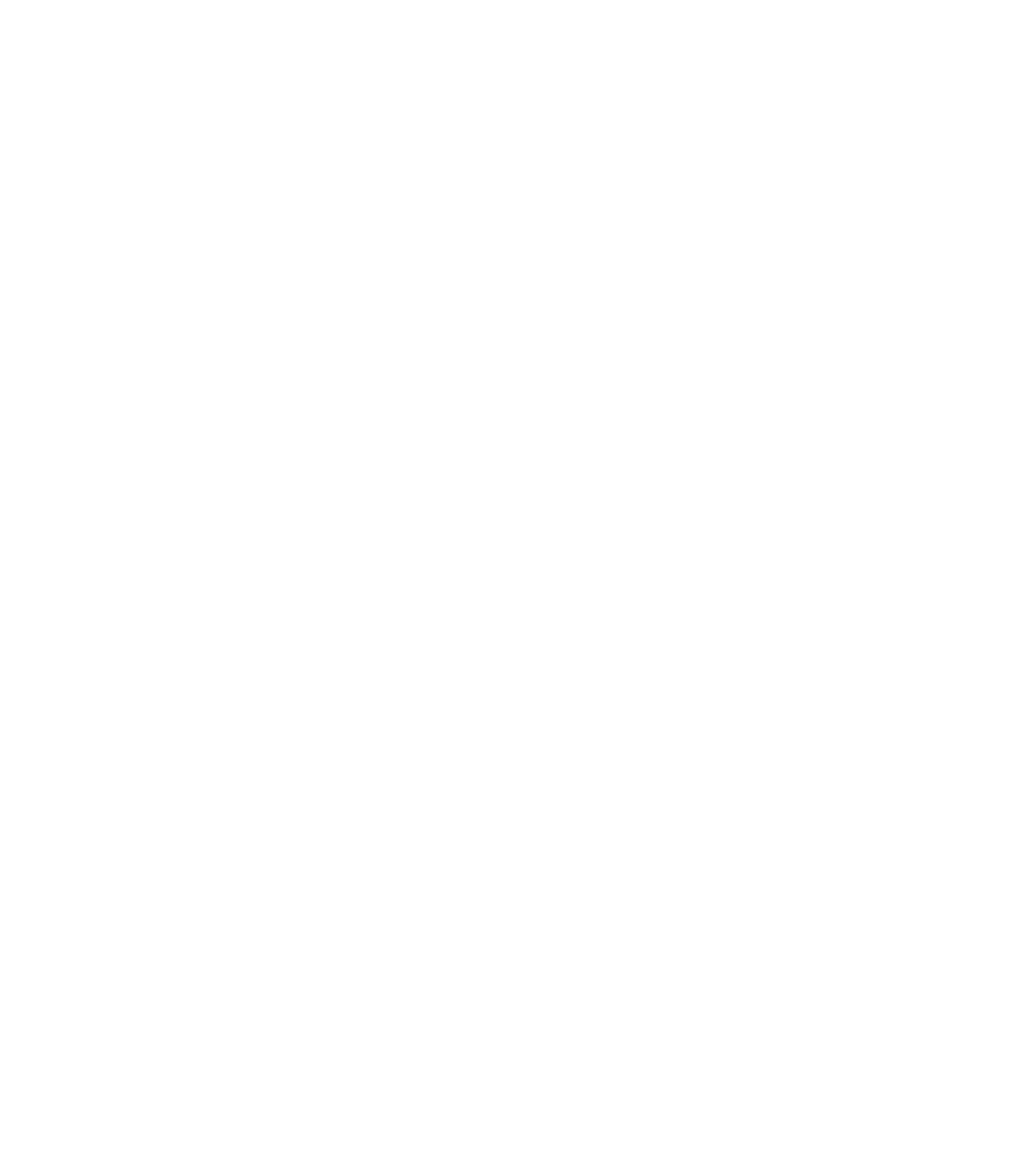
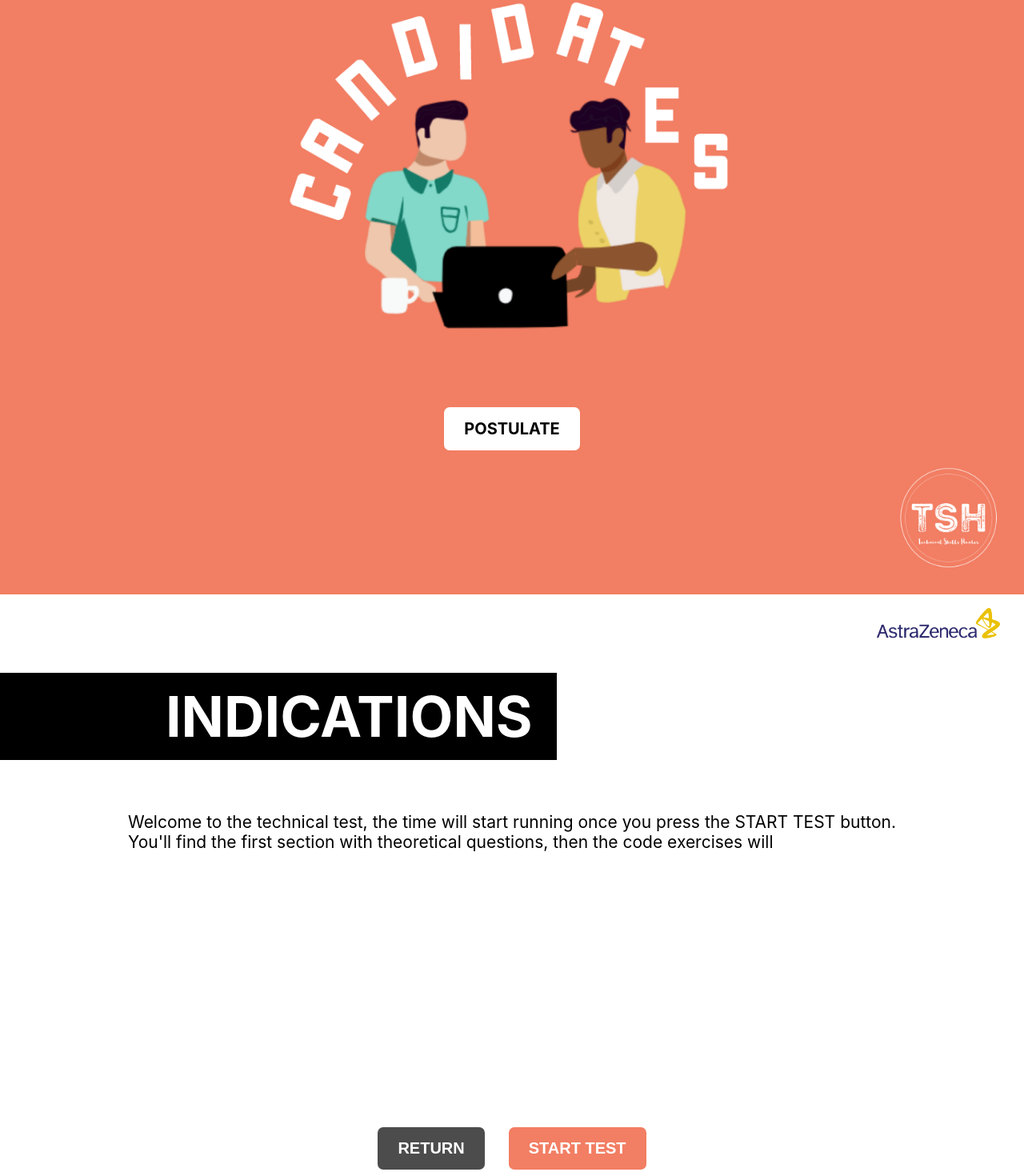
Before and after one commit to anndy9192/AstraLab-Candidates, a React (Create React App) app: page / in a window 1280 px wide. Shown: the part 57-1527 px from the top of the page at 80% size. Before the commit the page ends 800 px from the top, so only its background shows below. Built offline with nearby package versions, Linux system fonts and the light colour scheme.

Commit message:
Creating WelcomeScreen component with css

```diff
--- a/package.json
+++ b/package.json
@@ -8,6 +8,7 @@
     "@testing-library/user-event": "^7.1.2",
     "react": "^16.12.0",
     "react-dom": "^16.12.0",
+    "react-router-dom": "^5.1.2",
     "react-scripts": "3.3.0"
   },
   "scripts": {
--- a/src/App.js
+++ b/src/App.js
@@ -1,11 +1,14 @@
 import React from 'react';
 import './App.css';
+import WelcomeScreen from './components/WelcomeScreen.js';
+import IndicationsScreen from './components/IndicationsScreen.js';
 
 function App() {
   return (
-    <div className="App">
-
-    </div>
+    <section className="mainComponent">
+      <WelcomeScreen/>
+      <IndicationsScreen/>
+    </section>
   );
 }
 
--- /dev/null
+++ b/src/components/IndicationsScreen.css
@@ -0,0 +1,60 @@
+.indicationsContainer {
+    align-items: center;
+    grid-template-rows: 9% 20% 50% 15%;
+    grid-template-columns: 100%;
+    height: 100vh;
+    width: 100%;
+    display: grid;
+}
+.companyLogo {
+    grid-column-start: 1;
+    grid-row-start: 1;
+    width: 12%;
+    justify-self: end;
+    margin-right: 30px;
+}
+.titles {
+    color: #FFFFFF;
+    font-size: 70px;
+    grid-column-start: 1;
+    grid-row-start: 2;
+    width: 52%;
+    height: auto;
+    justify-self: start;
+    background-color: #000000;
+    text-align: end;
+    padding: 12px 30px 12px 0;
+}
+.indications {
+    font-size: 21px;
+    margin: 40px 0;
+    text-align: justify;
+    grid-column-start: 1;
+    grid-row-start: 3;
+    align-self: start;
+    width: 75%;
+    justify-self: center;
+}
+.btnsInContainer {
+    grid-column-start: 1;
+    grid-row-start: 4;
+    justify-self: center;
+}
+.returnBtn, .startTestBtn {
+    border: none;
+    border-radius: 7px;
+    color: #FFFFFF;
+    cursor: pointer;
+    font-size: 20px;
+    font-weight: bold;
+    padding: 15px 25px;
+    text-align: center;
+    width: auto;
+    margin: 15px;
+}
+.returnBtn {
+    background: #4C4C4C;
+}
+.startTestBtn {
+    background: #F27E63;
+}
--- /dev/null
+++ b/src/components/IndicationsScreen.js
@@ -0,0 +1,20 @@
+import React from 'react';
+// import { Link } from "react-router-dom";
+import './IndicationsScreen.css';
+
+function IndicationsScreen () {
+  return (
+    <div className="indicationsContainer">
+      <img className="companyLogo" src={require('../images/astraLogo.png')} alt="Company logo"></img>
+      <h1 className="titles"> INDICATIONS</h1>
+      <p className="indications">Welcome to the technical test, the time will start running once you press the
+      START TEST button. You'll find the first section with theoretical questions, then the code exercises will </p>
+      <div className="btnsInContainer">
+        <button className="returnBtn">RETURN</button>
+        <button className="startTestBtn">START TEST</button>
+      </div>
+    </div>
+  );
+}
+//<p className="changeLanguage"><Link to="/portafolioEnEspañol" className="links">Spanish Version</Link></p>
+export default IndicationsScreen;
--- /dev/null
+++ b/src/components/WelcomeScreen.css
@@ -0,0 +1,39 @@
+.welcomeContainer {
+    align-items: center;
+    background-color: #F27E63;
+    grid-template-rows: 64% 16% 14%;
+    grid-template-columns: 100%;
+    height: 100vh;
+    width: 100%;
+    display: grid;
+}
+.candLogo {
+    grid-column-start: 1;
+    grid-row-start: 1;
+    align-self: center;
+    justify-self: center;
+    width: 45%;
+}
+.postulateBtn {
+    grid-column-start: 1;
+    grid-row-start: 2;
+    align-self: end;
+    justify-self: center;
+    background: #FFFFFF;
+    border: none;
+    border-radius: 7px;
+    cursor: pointer;
+    font-size: 20px;
+    font-weight: bold;
+    padding: 15px 25px;
+    text-align: center;
+    width: auto;
+}
+.tshLogo {
+    grid-column-start: 1;
+    grid-row-start: 3;
+    width: 10%;
+    justify-self: end;
+    align-self: start;
+    margin-right: 30px;
+}
--- /dev/null
+++ b/src/components/WelcomeScreen.js
@@ -0,0 +1,15 @@
+import React from 'react';
+// import { Link } from "react-router-dom";
+import './WelcomeScreen.css';
+
+function WelcomeScreen () {
+  return (
+    <div className="welcomeContainer">
+      <img className="candLogo" src={require('../images/candidatesLogo.png')} alt="Candidates logo"></img>
+      <p className="postulateBtn">POSTULATE</p>
+      <img className="tshLogo" src={require('../images/tshLogo.png')} alt="TSH logo"></img>
+    </div>
+  );
+}
+//<p className="changeLanguage"><Link to="/portafolioEnEspañol" className="links">Spanish Version</Link></p>
+export default WelcomeScreen;
```
Also changed, not shown: components/WelcomeScreen.js (deleted), 1 other file (tests, documents, lock files or other folders).
